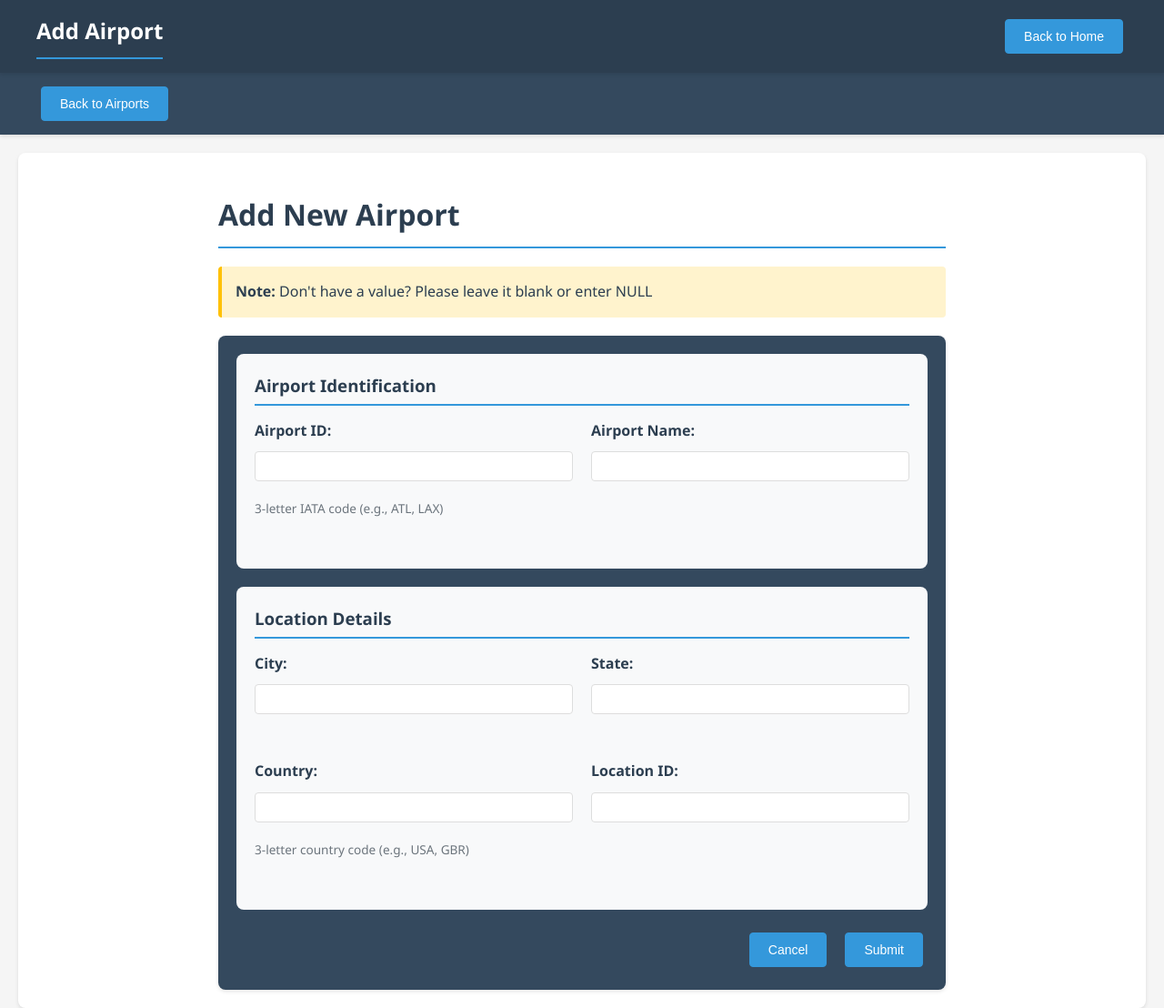
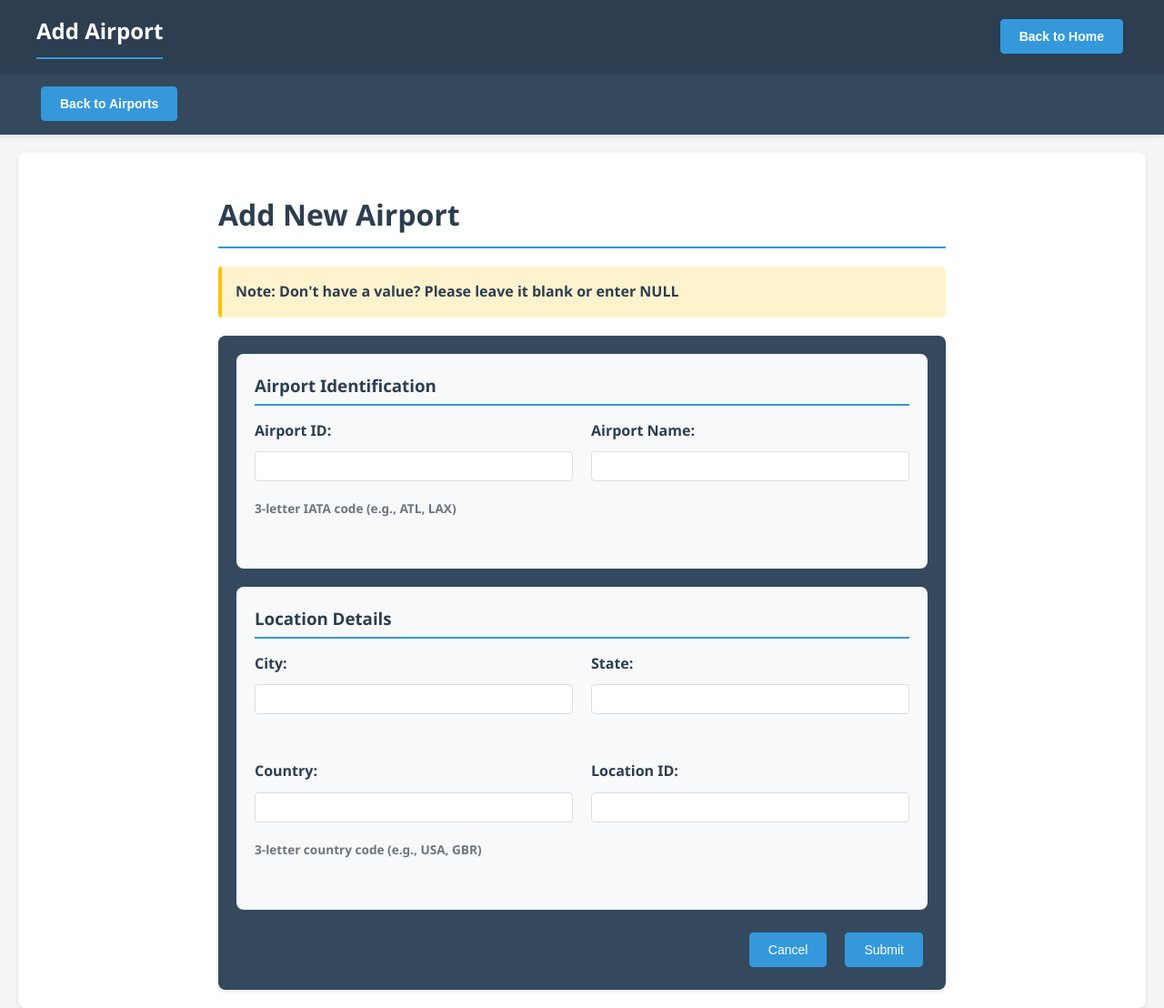
Before and after one commit to jonathan-bruce05/Phase-IV---4400, a Flask app: page /add_airport in a window 1280 px wide. Shown: the whole page at 91% size. Run offline with Flask 3, Linux system fonts and the light colour scheme; some libraries are stand-ins or nearby versions.

Commit message:
Font edits

```diff
--- a/templates/base.html
+++ b/templates/base.html
@@ -12,6 +12,7 @@
             background-color: #f5f5f5;
             color: #2c3e50;
             overflow-x: hidden;
+            font-weight: 600;
         }
         .page-wrapper {
             opacity: 0;
@@ -53,6 +54,7 @@
             background-color: #3498db;
             border: 1px solid #3498db;
             color: white;
+            font-weight: 600;
         }
         .nav-buttons button:hover {
             background-color: #3477db;
@@ -63,6 +65,7 @@
             background-color: #3498db;
             border: 1px solid #3498db;
             color: white;
+            font-weight: 600;
         }
         .action-buttons button:hover {
             background-color: #3477db;
@@ -153,7 +156,7 @@
             box-sizing: border-box;
         }
         label {
-            font-weight: bold;
+            font-weight: 600;
             color: #2c3e50;
         }
         .page-title {
```
